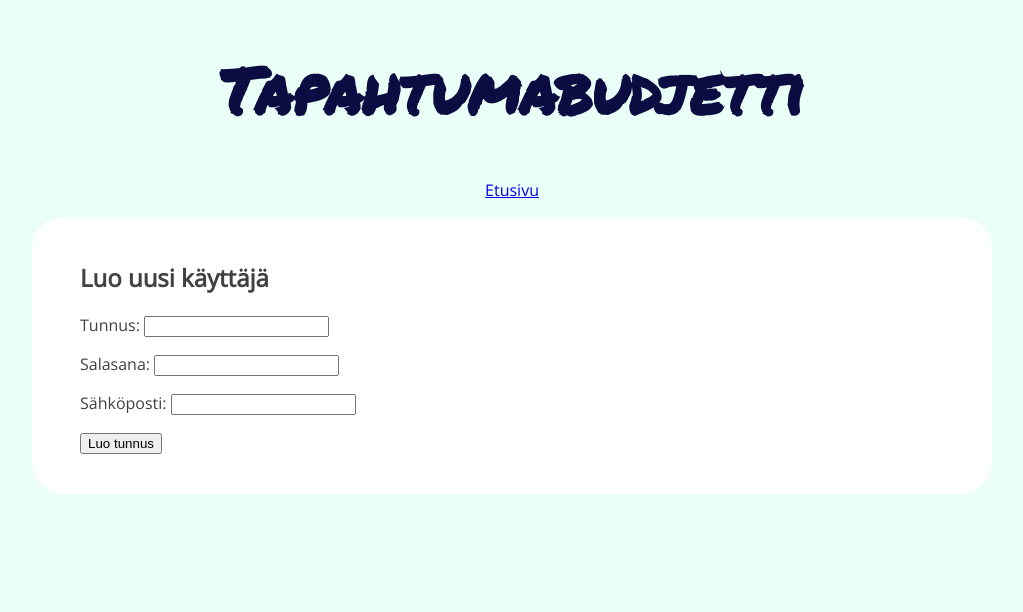
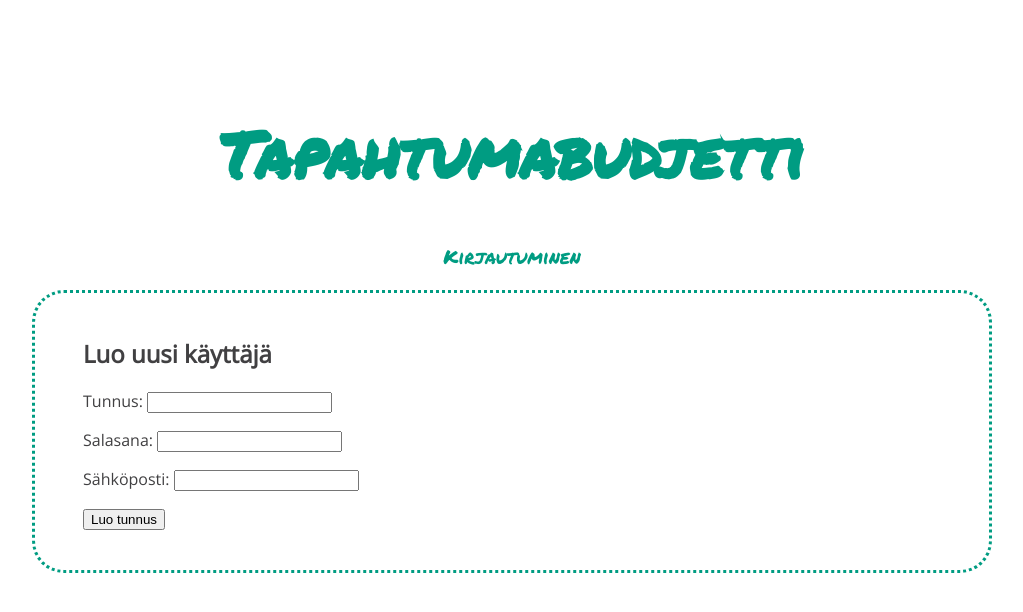
Before and after one commit to sallasal/Tapahtumabudjetti, a Flask app: page /register in a window 1280 px wide. Shown: the top 612 px of the page, without its empty margins (128-1151 px from the left). Run offline with Flask 2, Linux system fonts and the light colour scheme.

Commit message:
Improve layout borders and colors

```diff
--- a/static/main.css
+++ b/static/main.css
@@ -1,7 +1,7 @@
 body {
     margin: auto;
     max-width: 60em;
-    background-color: #ebfff9;
+    background-color: #fff;
     color: #414042;
     font-family: 'Open Sans', sans-serif;
 }
@@ -10,7 +10,8 @@ h1 {
     text-align: center;
     font-family: 'Permanent Marker', cursive;
     font-size: 400%;
-    color: #0b0d42;
+    color: #009c82;
+    padding: 1em 0 0 0;
 }
 
 p {
@@ -19,6 +20,9 @@ p {
 
 .center_paragraph {
     text-align: center;
+    font-family: 'Permanent Marker', cursive;
+    font-size: 120%;
+    color: #009c82;
 }
 
 div {
@@ -28,5 +32,15 @@ div {
 .all_content {
     background-color: white;
     padding: 1.5em 3em;
+    border-color: #009c82;
+    border-style: dotted;
     border-radius: 2em;
 }
+
+a {
+    color: #009c82;
+}
+
+.navilink {
+    text-decoration: none;
+}
--- a/templates/layout.html
+++ b/templates/layout.html
@@ -13,14 +13,13 @@
     <h1>Tapahtumabudjetti</h1>
 {% if session.user_id %}
     <p class="center_paragraph">
-      <a href="/">Kaikki tapahtumat</a> |
-      <a href="/createproject">Lisää tapahtuma</a> |
-      <a href="/logout">Kirjaudu ulos</a>
+      <a href="/" class="navilink">Kaikki tapahtumat</a> -
+      <a href="/createproject" class="navilink">Lisää tapahtuma</a> -
+      <a href="/logout" class="navilink">Kirjaudu ulos</a>
     </p>
-    <hr />
 {% else %}
     <p class="center_paragraph">
-      <a href="/">Etusivu</a>
+      <a href="/" class="navilink">Kirjautuminen</a>
     </p>
 {% endif %}
     <div class="all_content">{% block content %}{% endblock %}</p></div>
```
